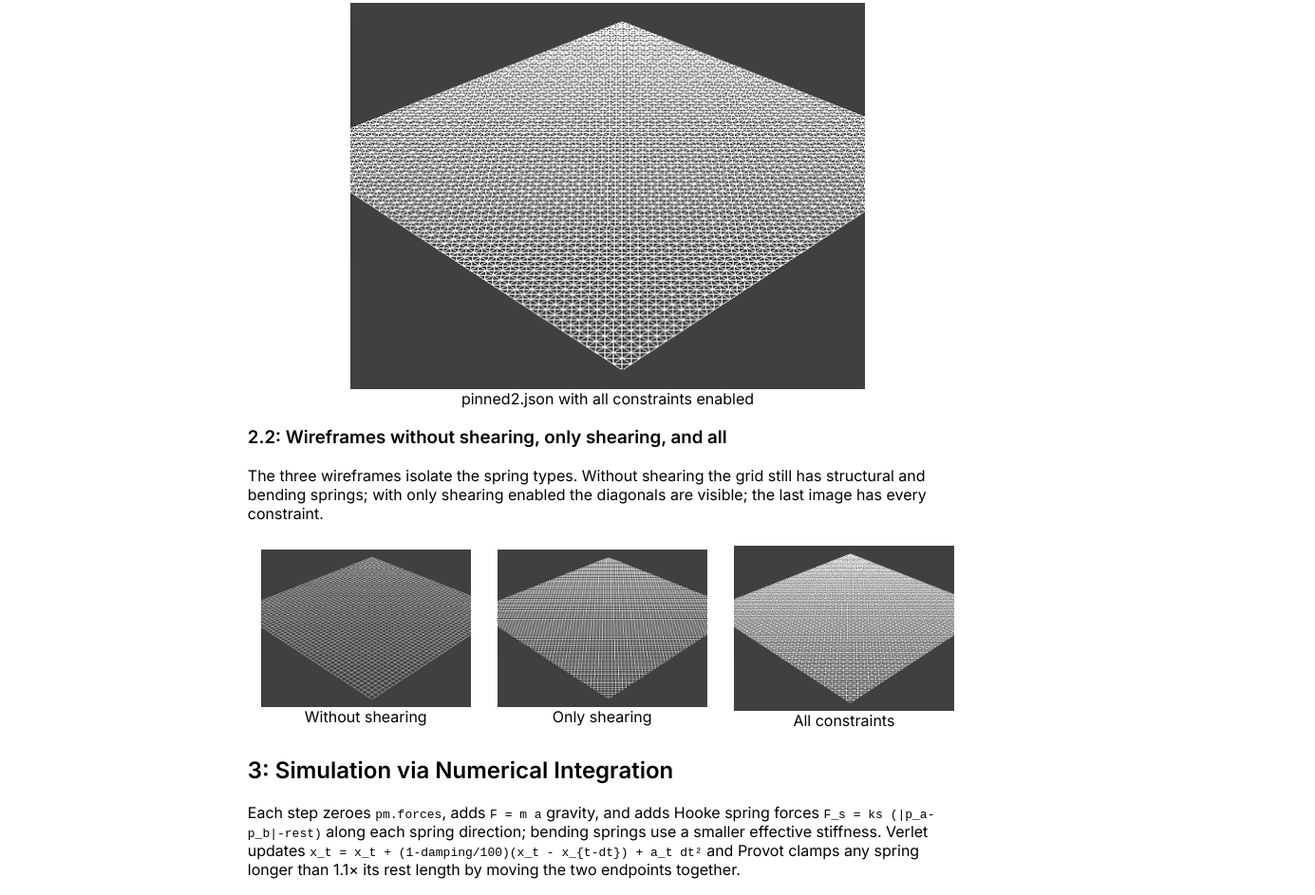
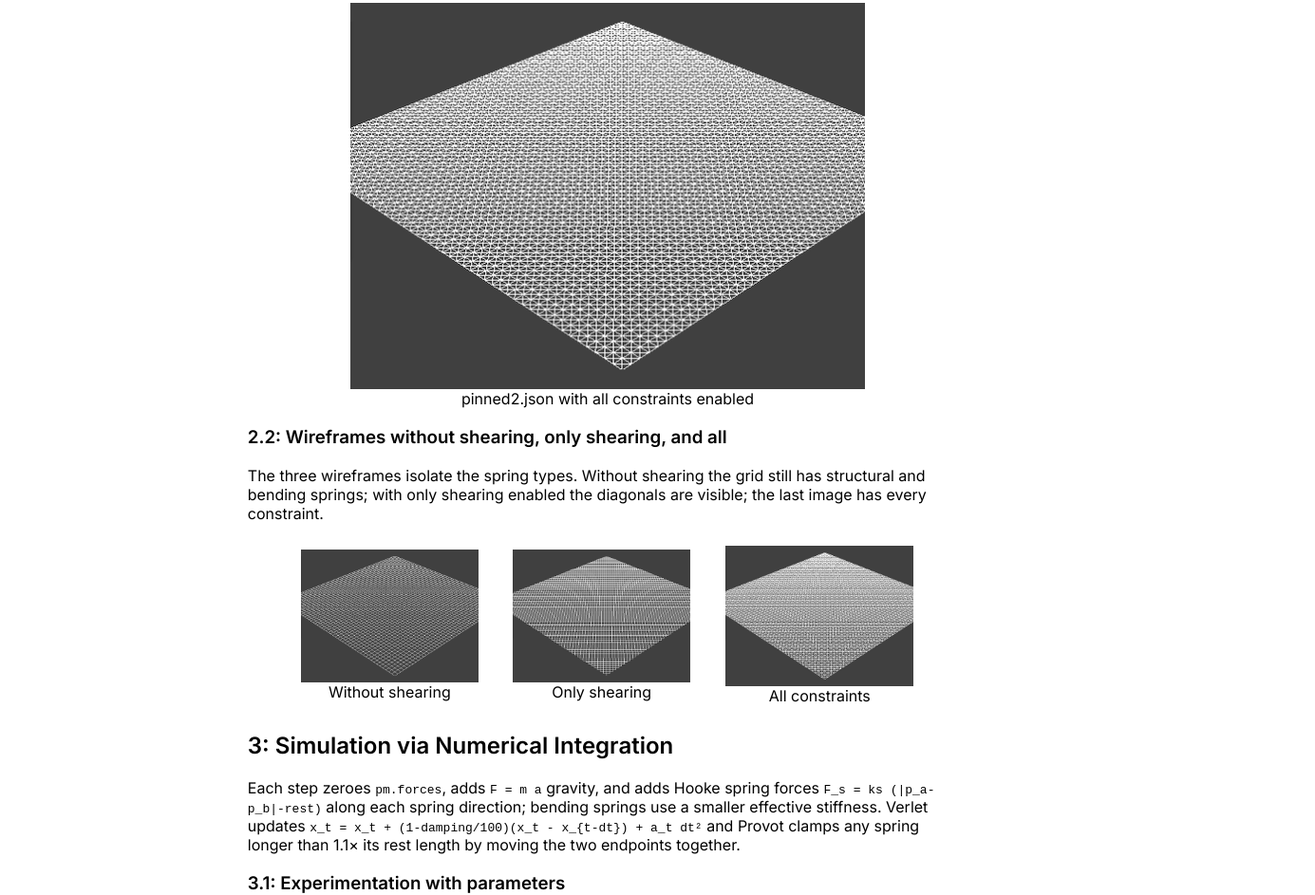
Before and after one commit to cal-cs184-student/hw4-bha-writeup, a plain HTML site: page index.html in a window 1280 px wide. Shown: the part 1857-2800 px from the top of the page at 95% size, 1385 px wide, since content can reach past the window. Drawn offline with nearby package versions, Linux system fonts and the light colour scheme; some packages are replaced by stand-ins of ours.

Commit message:
Fix table formatting

```diff
--- a/index.html
+++ b/index.html
@@ -18,6 +18,8 @@
 
 		img {
 			display: inline-block;
+			max-width: 90%;
+			height: auto;
 		}
 
 			body {
@@ -25,7 +27,8 @@
 			}
 
 		table {
-				width: 100%;
+			width: 90%;
+			margin: 0 auto;
 			text-align: center;
 			border-collapse: collapse;
 		}
```
Lines whose indentation alone changed are shown as unchanged.
